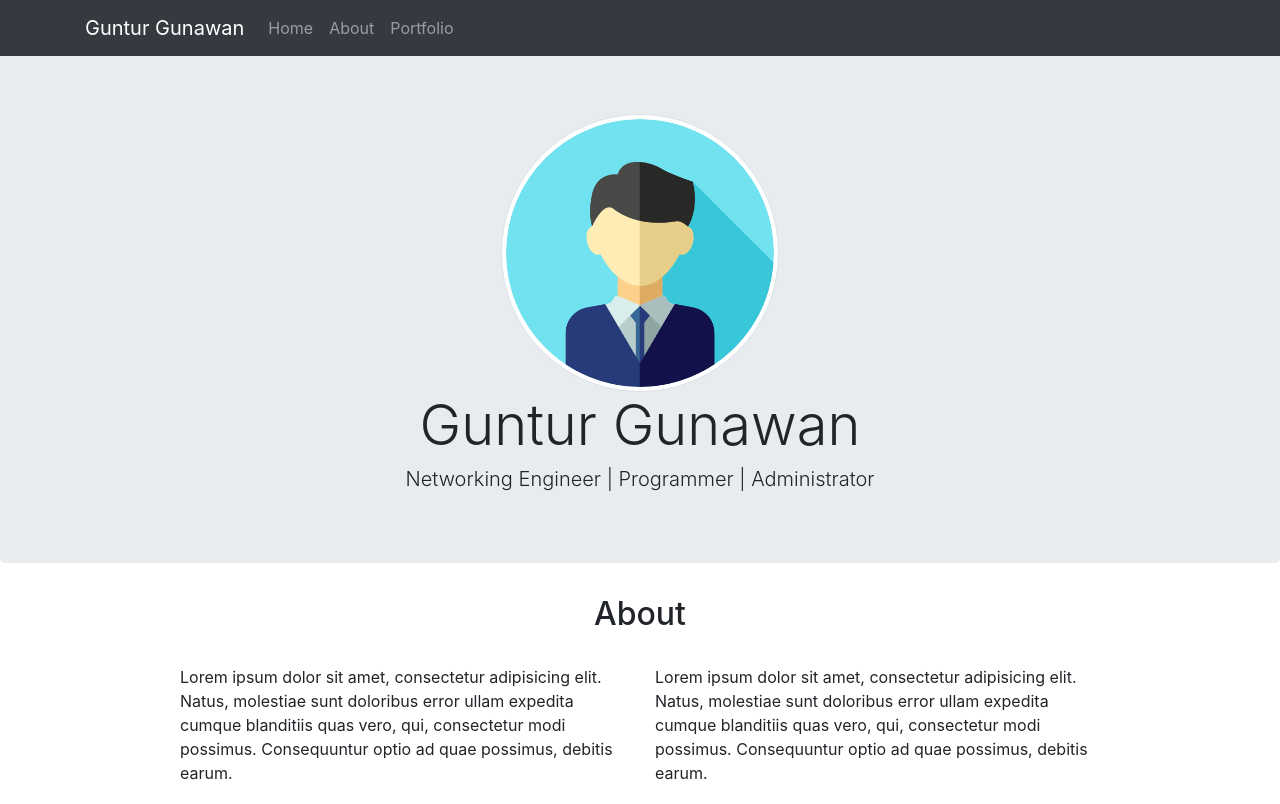
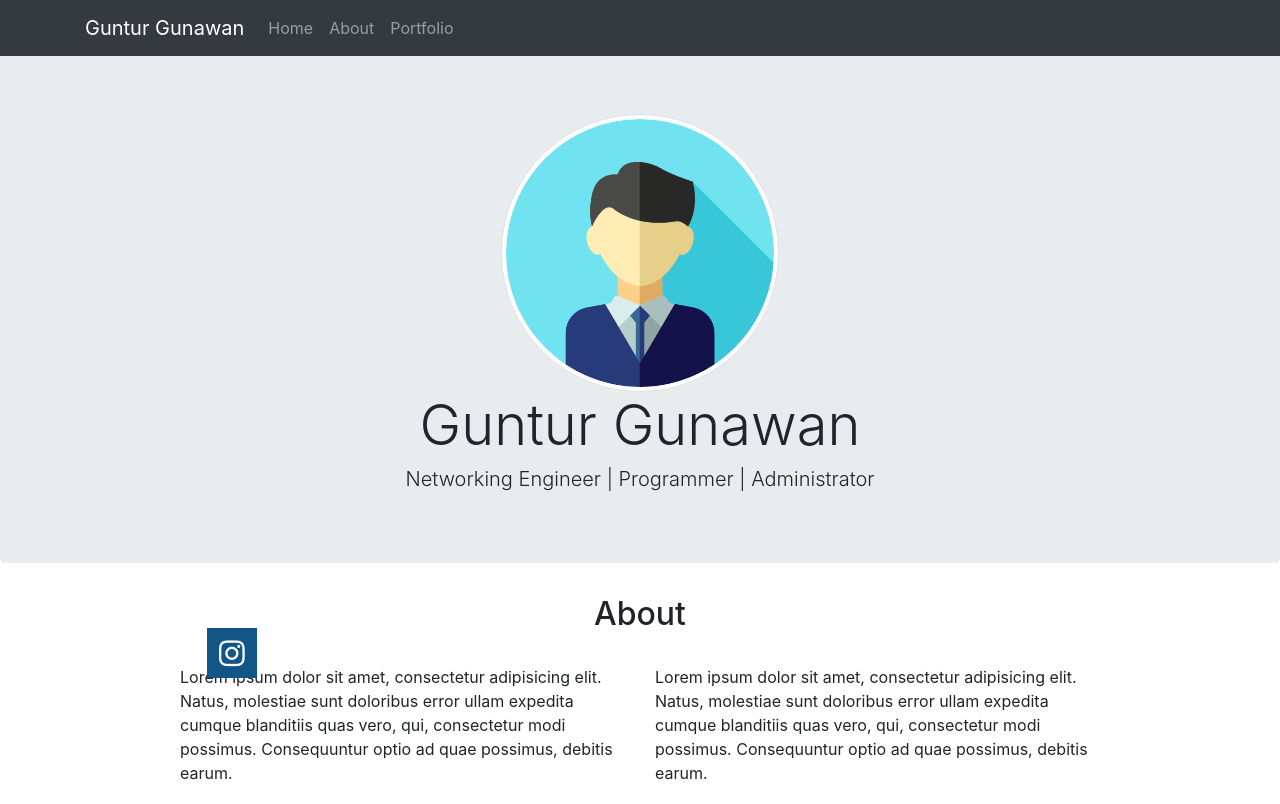
Before and after one commit to Guntur-Gunawan/Guntur-gunawan.github.io, a plain HTML site: page index.html in a window 1280 px wide. Shown: the top 804 px of the page. Drawn offline with nearby package versions, Linux system fonts and the light colour scheme.

Commit message:
link ke instagram

```diff
--- a/index.html
+++ b/index.html
@@ -192,6 +192,37 @@
         </div>
       </div>
     </section>
+<!-- Instagram -->
+  <span class="instagram">
+  <link rel="stylesheet" href="https://cdnjs.cloudflare.com/ajax/libs/font-awesome/4.7.0/css/font-awesome.min.css">
+  <link rel="stylesheet" type="text/css" href="html/sublime1.css">
+  <!-- Add font awesome icons -->
+  <a href="https://www.instagram.com/guntur.gunawan13/" class="fa fa-instagram"></a>
+  </span>
+  <style>
+  .fa {
+  padding: 10px;
+  font-size: 30px;
+  width: 50px;
+  text-align: center;
+  text-decoration: none;
+  margin: 5px 2px;
+  }
+
+  .fa:hover {
+  opacity: 0.7;
+  }
+  .fa-instagram {
+  background: #125688;
+  color: white;
+  }
+  .instagram{
+  position: absolute;
+  top: 623px;
+  left: 16%;
+  width: 200px;
+  }
+</style>
 
 
     <!-- footer -->
```
